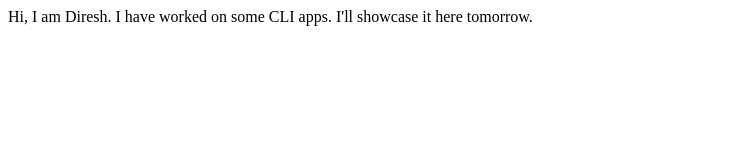
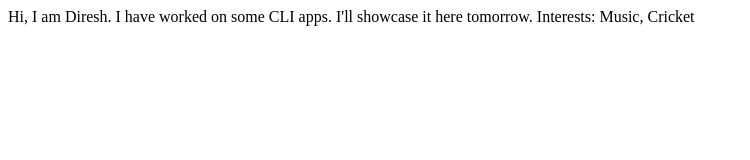
Before and after one commit to diresh18/direshpradhan.com, a plain HTML site: page index.html in a window 1280 px wide. Shown: the whole page, without its empty margins (0-750 px from the left). Drawn offline with Linux system fonts and the light colour scheme.

Commit message:
added interests

```diff
--- a/index.html
+++ b/index.html
@@ -9,5 +9,7 @@
     Hi, I am Diresh.
 
     I have worked on some CLI apps. I'll showcase it here tomorrow.
+
+    Interests: Music, Cricket
 </body>
 </html>
```
